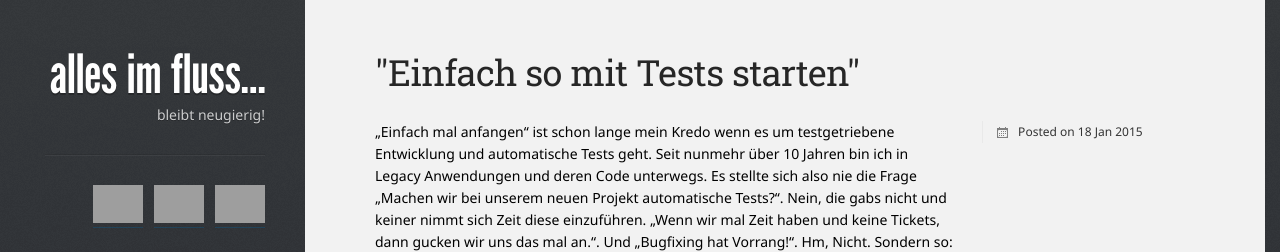
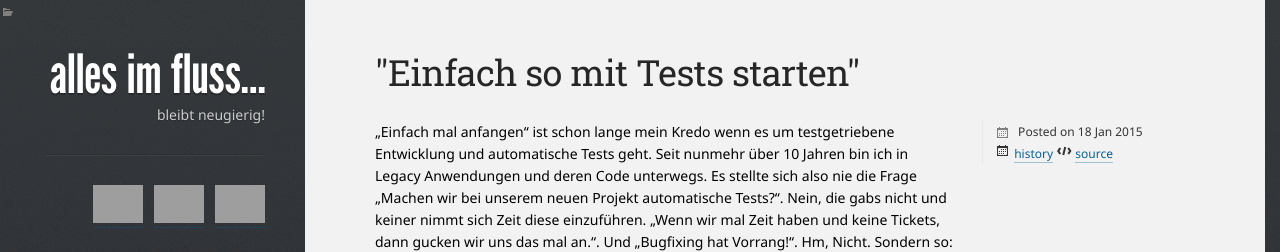
Before and after one commit to ronnyhartenstein/ronnyhartenstein.github.io, a Jekyll site: the page built from _posts/2015/2015-01-18-einfach-so-mit-tests-starten.md, in a window 1280 px wide. Shown: the top 252 px of the page. Built offline with Jekyll 4.4.1, drawn with Linux system fonts in a browser that asks for light colours; some of the changed text lies outside the part shown; grey boxes are pictures that could not be loaded.

Commit message:
Prev+Next links, History+source links, Genericons

```diff
--- a/_includes/post/footer-entry-meta.html
+++ b/_includes/post/footer-entry-meta.html
@@ -2,15 +2,22 @@
   <div class="posted-on icon icon-month">
     Posted on <time class="entry-date" datetime="{{ page.date }}">{{ page.date | date_to_string }}</time></a>
   </div>
-  <div class="byline icon icon-user">
+  {% comment %}<div class="byline icon icon-user">
     By <span class="author vcard">{{ page.author }}</span>
-  </div>
+  </div>{% endcomment %}
   <div class="cat-links icon icon-category">
     <ul class="post-categories">
-      {% for category in page.category %}
+      {% for category in page.categories %}
         <li><a rel="category tag" href="{{ site.baseurl }}/category/{{ category | first }}" title="View all posts in {{ category[1] }}">
             {{ category[1] }}</a></li>
       {% endfor %}
     </ul>
   </div>
+  <span class="history">
+    <i class="genericon genericon-month"></i> <a href="https://github.com/ronnyhartenstein/ronnyhartenstein.github.io/commits/master/{{page.path}}" target="_blank">history</a>
+  </span>
+  <span class="source">
+    <i class="genericon genericon-code"></i> <a href="https://github.com/ronnyhartenstein/ronnyhartenstein.github.io/blob/master/{{page.path}}" target="_blank">source</a>
+  </span>
+
 </footer><!-- .entry-meta -->
--- a/_includes/post/nav-below.html
+++ b/_includes/post/nav-below.html
@@ -1,5 +1,15 @@
+{% if page.previous != nil || page.next != nil %}
 <nav role="navigation" id="nav-below" class="site-navigation post-navigation">
 	<h1 class="assistive-text">Post navigation</h1>
-	<div class="nav-previous"><a href="http://blog.rh-flow.de/2015/10/08/benchmark-helloworld-in-different-frameworks-myelixirstatus/" rel="prev">
-		<span class="meta-nav">&larr;</span> Benchmark Helloworld in different frameworks #myelixirstatus [Update #2]</a></div>
+	{% if page.previous != nil %}
+	<div class="nav-previous"><a href="{{ page.previous.url }}" rel="prev">
+		<span class="meta-nav">&larr;</span> {{ page.previous.title }}</a>
+	</div>
+	{% endif %}
+	{% if page.next != nil %}
+	<div class="nav-next"><a href="{{ page.next.url }}" rel="nex">
+		<span class="meta-nav">&larr;</span> {{ page.next.title }}</a>
+	</div>
+	{% endif %}
 </nav><!-- #nav-below -->
+{% endif %}
--- a/_layouts/post.html
+++ b/_layouts/post.html
@@ -8,5 +8,5 @@
     </div><!-- .entry-content -->
 	{% include post/footer-entry-meta.html %}
 </article><!-- #post-764 -->
-{% comment %}{% include post/nav-below.html %}{% endcomment %}
+{% include post/nav-below.html %}
 {% include post/disqus.html %}
--- a/_sass/_displace-style.scss
+++ b/_sass/_displace-style.scss
@@ -1066,9 +1066,11 @@
 }
 .sticky .posted-on,
 .byline,
+.entry-meta .history,
+.entry-meta .source,
 .cat-links {
-	clip: rect(1px, 1px, 1px, 1px);
-	position: absolute;
+	//clip: rect(1px, 1px, 1px, 1px);
+	//position: absolute;
 }
 .single .byline {
 	clip: auto;
--- a/_sass/_genericons.scss
+++ b/_sass/_genericons.scss
@@ -11,6 +11,7 @@
    When the font is base64 encoded, cross-site embedding works in Firefox */
 @font-face {
   font-family: "Genericons";
+  src: url("./Genericons.eot");
   src: url("./Genericons.eot?") format("embedded-opentype");
   font-weight: normal;
   font-style: normal;
```
Also changed, not shown: css/Genericons.svg (added), css/Genericons.ttf (added), css/Genericons.woff (added), 1 other file.
